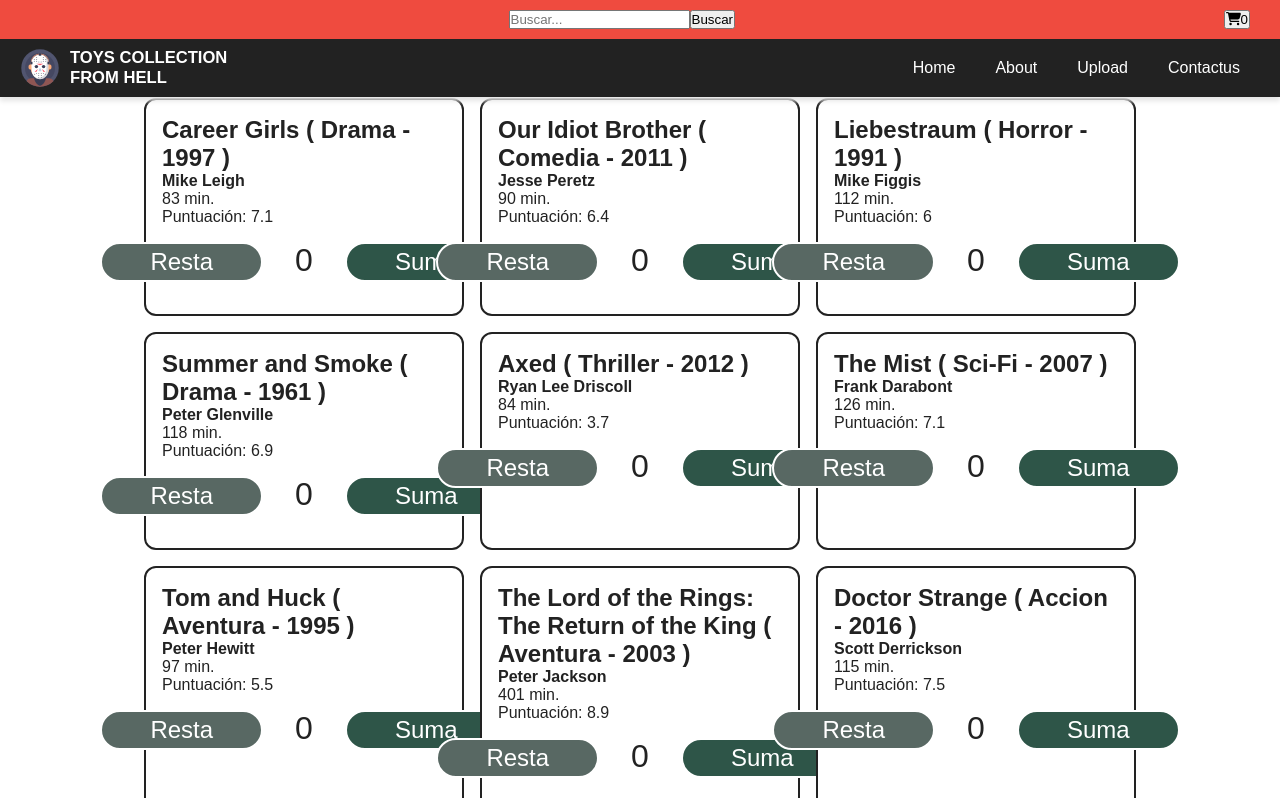
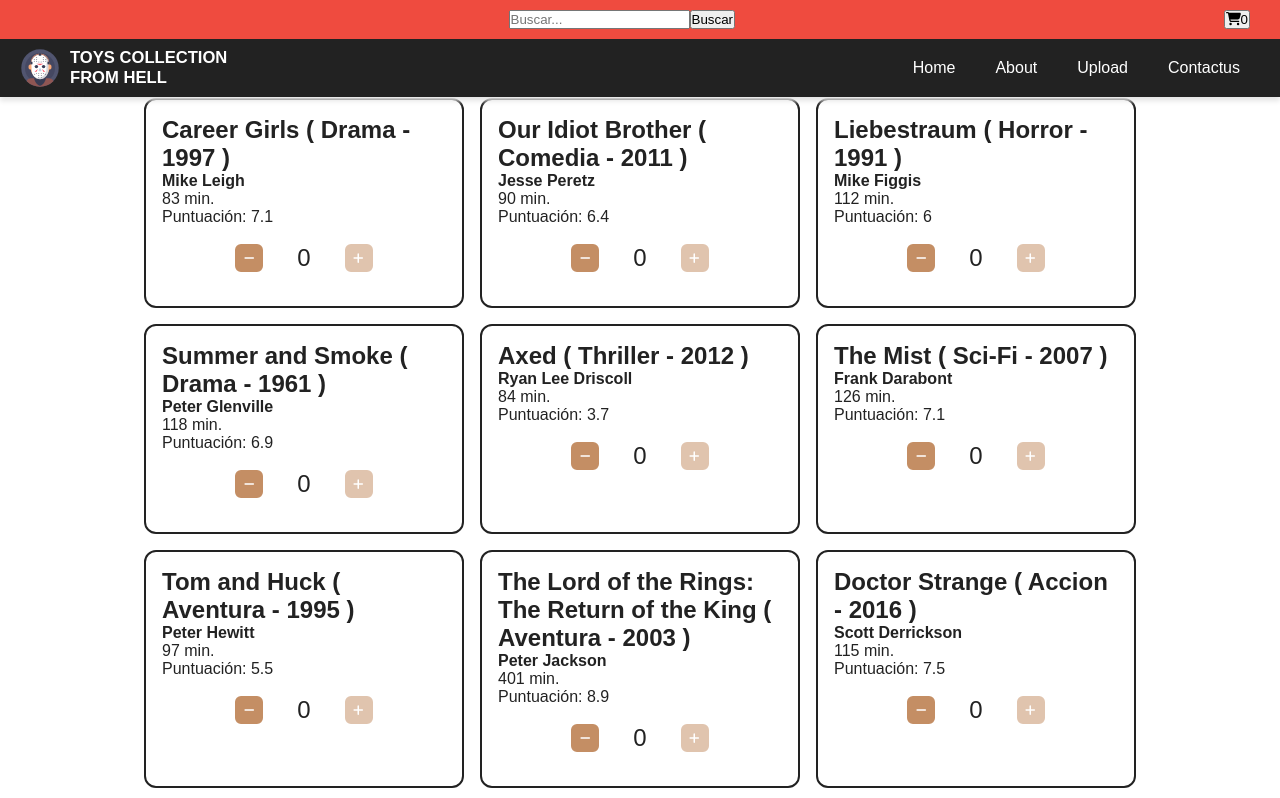
Before and after one commit to AldoVeraZ/final_proyect_stage2_ecommerce, a React (Create React App) app: page / in a window 1280 px wide. Shown: the top 798 px of the page. Built offline with nearby package versions, Linux system fonts and the light colour scheme.

Commit message:
styling counter container & btn counter

```diff
--- a/src/components/Button.jsx
+++ b/src/components/Button.jsx
@@ -1,11 +1,13 @@
-import React from 'react'
+import React from "react";
+import Icon from "./Icon";
 
 export default function Button({
   label,
+  icon = "",
   action = () => {},
   className,
   type = "button",
-    disabled
+  disabled,
 }) {
   return (
     <button
@@ -14,7 +16,8 @@ export default function Button({
       onClick={action}
       disabled={disabled}
     >
+      {icon ? <Icon icon={icon} /> : undefined}
       {label}
     </button>
-  )
+  );
 }
--- a/src/components/Counter.jsx
+++ b/src/components/Counter.jsx
@@ -2,6 +2,7 @@ import React, { useContext, useState } from "react";
 import Text from "./Text";
 import Button from "./Button";
 import { CartContext } from "../context/CartContext";
+import { faMinus, faPlus } from "@fortawesome/free-solid-svg-icons";
 
 const INITIAL_STATE = 0;
 
@@ -25,7 +26,7 @@ export default function Counter({ id }) {
     <>
       <div className="counter__container">
         <Button
-          label="Resta"
+          icon={faMinus}
           className="counter__btn"
           action={decrement}
           disabled={count === 0}
@@ -35,7 +36,7 @@ export default function Counter({ id }) {
           content={count}
           componentsProps={{ className: "counter__count-text" }}
         />
-        <Button label="Suma" className="counter__btn" action={increment} />
+        <Button icon={faPlus} className="counter__btn" action={increment} />
       </div>
     </>
   );
--- a/src/sass/components/_counter.scss
+++ b/src/sass/components/_counter.scss
@@ -1,20 +1,26 @@
 .counter__container {
   display: flex;
   justify-content: center;
+  align-items: center;
   margin: 1rem;
   .counter__count-text {
     margin: 0 2rem;
-    font-size: 2rem;
+    font-size: 1.5rem;
   }
   .counter__btn {
-    font-size: 1.5rem;
-    padding: 0.25rem 3rem;
-    background-color: rgb(46, 85, 72);
+    background-color: $terciary-color;
+    border: 2px solid white;
+    border-radius: 0.5rem;
     color: white;
-    border: 2px solid white;
-    border-radius: 2rem;
+    font-size: 0.75rem;
+    height: 2rem;
+    padding: 0.25rem;
+    width: 2rem;
     &:disabled {
-      background-color: rgb(88, 104, 99);
+      background-color: darken($color: $terciary-color, $amount: 20);
+    }
+    &:hover:not([disabled]) {
+      background-color: $terciary-hover;
     }
   }
 }
--- a/src/sass/styles.scss
+++ b/src/sass/styles.scss
@@ -10,6 +10,8 @@
 @import "./components/counter";
 
 @import "./base/typography";
+
+@import "./utils/variables";
 
 // Estilos de la barra de navegación
 // @import "./layout/cartnav";
```
Lines whose indentation alone changed are shown as unchanged.
